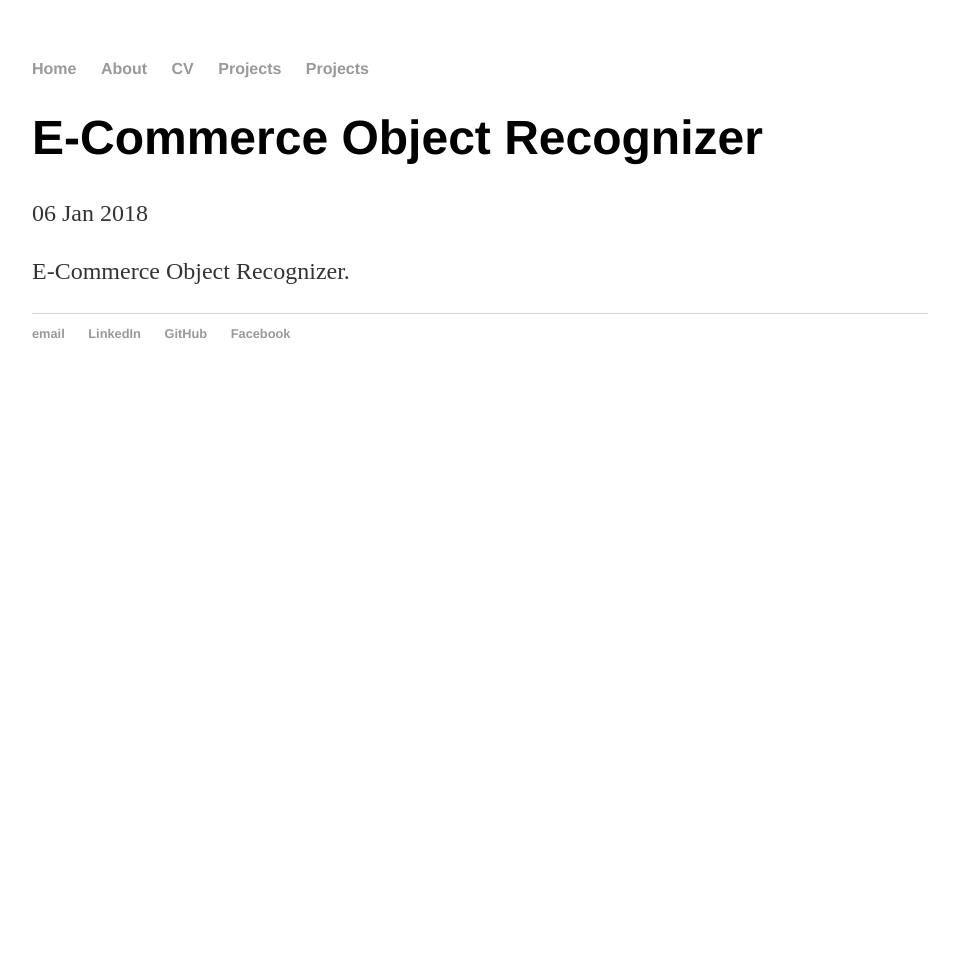
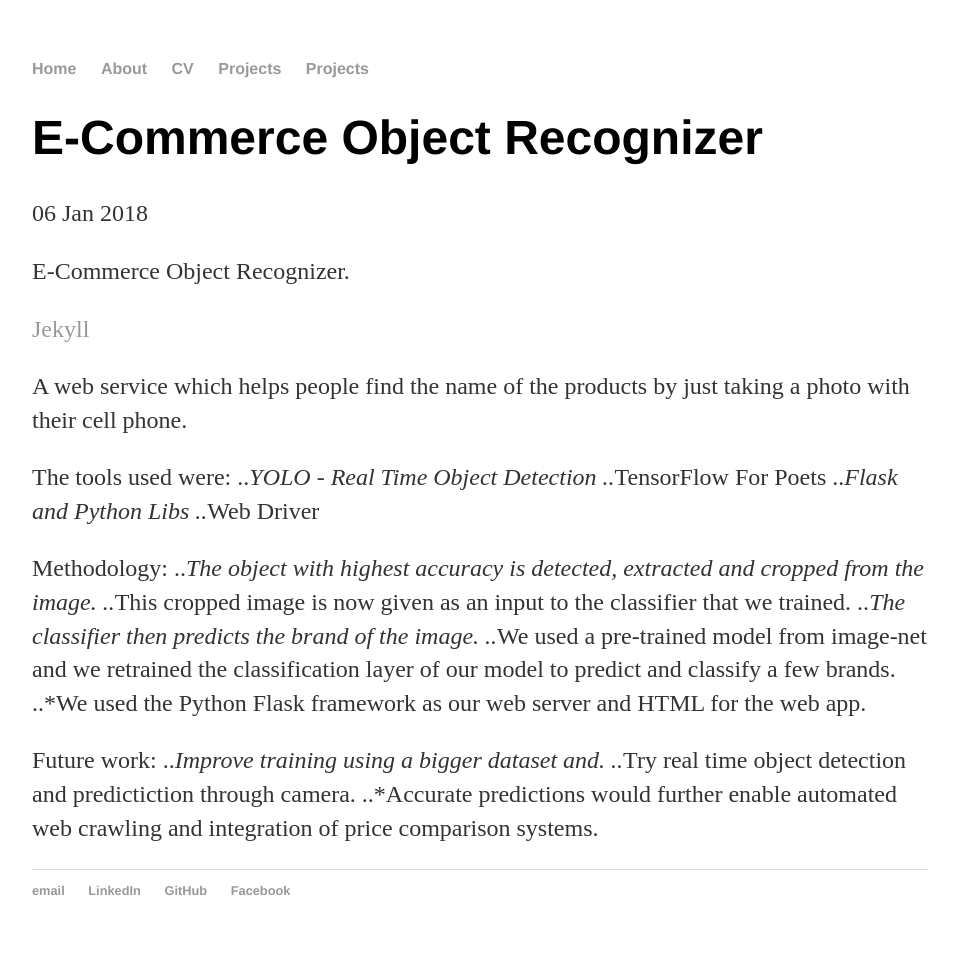
Before and after one commit to s-bhatt/s-bhatt.github.io1, a Jekyll site: the page built from _posts/2018-01-06-object-recognizer.md, in a window 1280 px wide. Shown: the whole page, without its empty margins (160-1118 px from the left). Built offline with Jekyll 4.4.1, drawn with Linux system fonts in a browser that asks for light colours; before the commit the page ends 900 px from its top, so only the background shows below that; some of the changed lines change nothing that is shown.

Commit message:
object recognizer project update

```diff
--- a/_posts/2018-01-06-object-recognizer.md
+++ b/_posts/2018-01-06-object-recognizer.md
@@ -6,29 +6,24 @@ date: 2018-01-06
 
 E-Commerce Object Recognizer.
 
-<!-- [Jekyll](https://github.com/s-bhatt/upload)
+[Jekyll](https://github.com/s-bhatt/upload)
 
 A web service which helps people find the name of the products by just taking a photo with their cell phone.
 
 The tools used were:
-YOLO - Real Time Object Detection
-TensorFlow For Poets
-Flask and Python Libs
-Web Driver
+..*YOLO - Real Time Object Detection
+..*TensorFlow For Poets
+..*Flask and Python Libs
+..*Web Driver
 
-The object with highest accuracy is detected and extracted and cropped from the image.
-This cropped image is now a input to the classifier that we trained.
-The classifier then predicts the brand of the image.
-We used a pre-trained model from image-net and we retrained the classification layer of our model to predict and classify a few brands that we had to train.
-We used the Python Flask framework as a web server.
+Methodology:
+..*The object with highest accuracy is detected, extracted and cropped from the image.
+..*This cropped image is now given as an input to the classifier that we trained.
+..*The classifier then predicts the brand of the image.
+..*We used a pre-trained model from image-net and we retrained the classification layer of our model to predict and classify a few brands.
+..*We used the Python Flask framework as our web server and HTML for the web app.
 
-Future work
-Improve training using a bigger dataset and.
-Do real time video object detection and predictiction on the camera.
-That would definitely require better resources (GPUs) , or better system.
-If the prediction is super accurate the the web crawling could be automated and price
-comparison could be integrated to our system.
-
-We used google photos to download photos of our products.
-We also captured videos of our products and used ffmpeg tool
-Ffmpeg tool converts videos to jpg images -->
+Future work:
+..*Improve training using a bigger dataset and.
+..*Try real time object detection and predictiction through camera.
+..*Accurate predictions would further enable automated web crawling and integration of price comparison systems.
```
